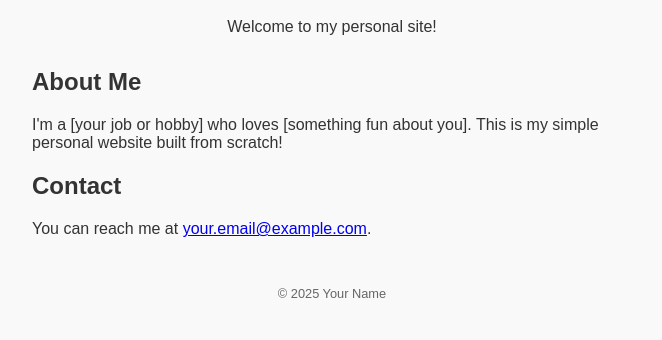
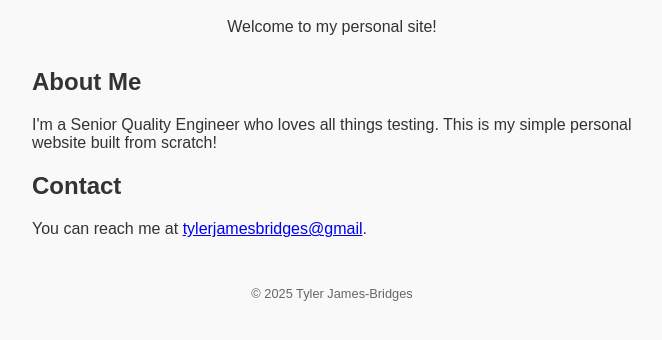
Before and after one commit to tyler-james-bridges/tyler-james-bridges, a plain HTML site: page index.html in a window 1280 px wide. Shown: the part 72-412 px from the top of the page, without its empty margins (308-970 px from the left). Drawn offline with Linux system fonts and the light colour scheme.

Commit message:
Update index.html

```diff
--- a/index.html
+++ b/index.html
@@ -36,17 +36,17 @@
     <main>
       <h2>About Me</h2>
       <p>
-        I'm a [your job or hobby] who loves [something fun about you]. This is
+        I'm a Senior Quality Engineer who loves all things testing. This is
         my simple personal website built from scratch!
       </p>
 
       <h2>Contact</h2>
       <p>
         You can reach me at
-        <a href="mailto:your.email@example.com">your.email@example.com</a>.
+        <a href="mailto:tylerjamesbridges@gmail">tylerjamesbridges@gmail</a>.
       </p>
     </main>
 
-    <footer>&copy; 2025 Your Name</footer>
+    <footer>&copy; 2025 Tyler James-Bridges</footer>
   </body>
 </html>
```
